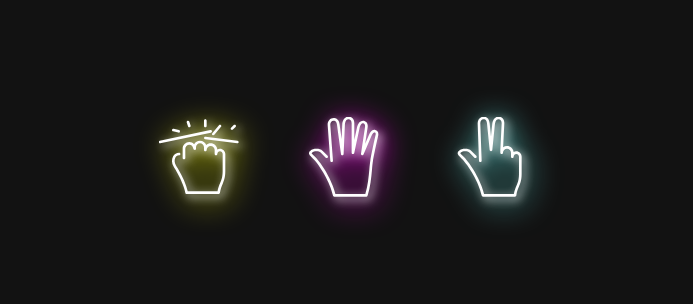
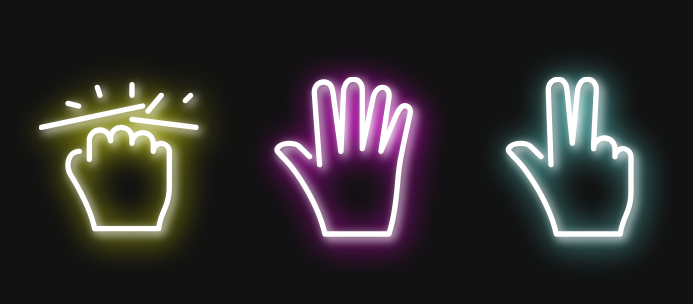
Before and after one commit to mmxwillow/new-rockpaperscissors, a plain HTML site: page index.html in a window 1280 px wide. Shown: the part 104-408 px from the top of the page, without its empty margins (296-989 px from the left). Drawn offline with Linux system fonts and the light colour scheme.

Commit message:
Worked on SVG scaling issues

```diff
--- a/styles.css
+++ b/styles.css
@@ -17,8 +17,8 @@ body{
     background:none;
 }
 svg{
-    min-width: 10vh;
-    max-width: 35vh;
+    min-width: 20vh;
+    max-width: 30vh;
     padding:2em;
     -webkit-filter: drop-shadow( 3px 3px 30px rgb(255, 0, 242));
     filter: drop-shadow( 3px 3px 5px rgb(255, 255, 255));
```
